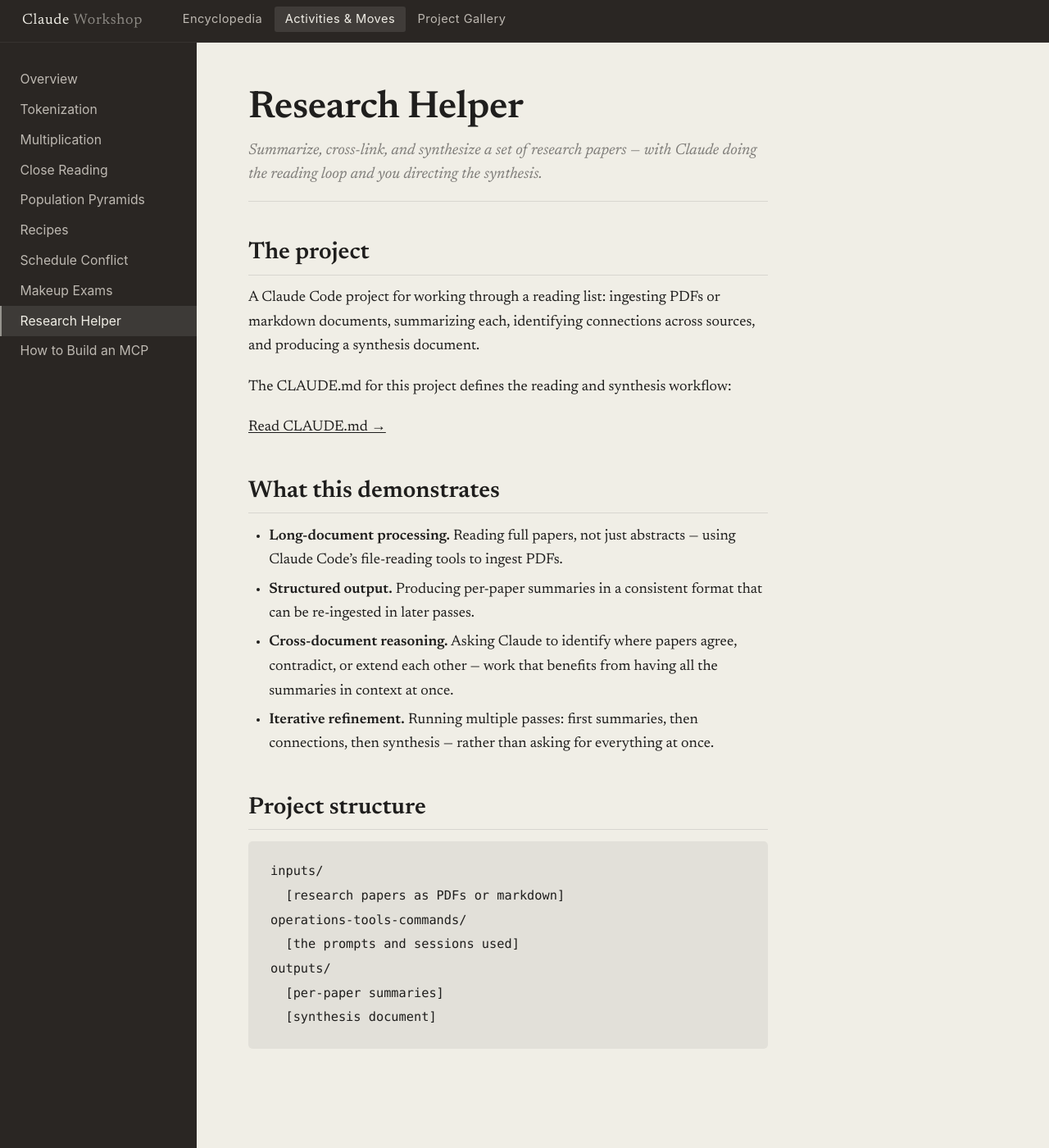
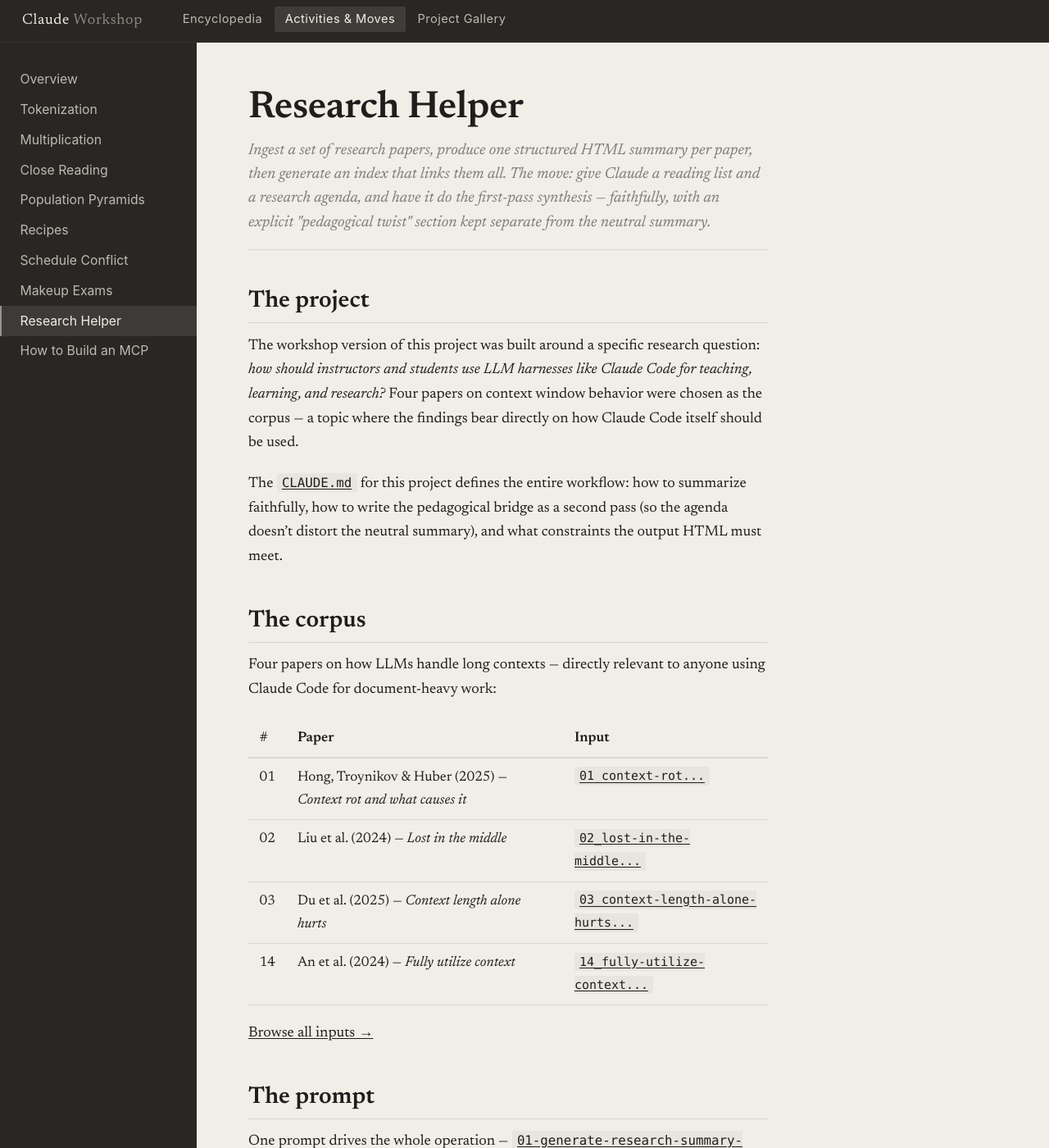
Before and after one commit to bok-learning-lab/claude-workshop-materials, a Jekyll site: the page built from activities/research-helper/index.md, in a window 1280 px wide and 1400 px high. Shown: the whole window at 82% size. Built offline with Jekyll 4.4.1, drawn with Linux system fonts in a browser that asks for light colours; some of the changed text lies outside the part shown.

Commit message:
Research Helper: beef up with paper table, GitHub links, prompt link, outputs, operations folder

````diff
--- a/activities/research-helper/index.md
+++ b/activities/research-helper/index.md
@@ -6,31 +6,50 @@ section: activities
 
 # Research Helper
 
-<div class="page-lead">Summarize, cross-link, and synthesize a set of research papers — with Claude doing the reading loop and you directing the synthesis.</div>
+<div class="page-lead">Ingest a set of research papers, produce one structured HTML summary per paper, then generate an index that links them all. The move: give Claude a reading list and a research agenda, and have it do the first-pass synthesis — faithfully, with an explicit "pedagogical twist" section kept separate from the neutral summary.</div>
 
 ## The project
 
-A Claude Code project for working through a reading list: ingesting PDFs or markdown documents, summarizing each, identifying connections across sources, and producing a synthesis document.
+The workshop version of this project was built around a specific research question: *how should instructors and students use LLM harnesses like Claude Code for teaching, learning, and research?* Four papers on context window behavior were chosen as the corpus — a topic where the findings bear directly on how Claude Code itself should be used.
 
-The CLAUDE.md for this project defines the reading and synthesis workflow:
+The [`CLAUDE.md`]({{ site.baseurl }}/activities/research-helper/CLAUDE.md) for this project defines the entire workflow: how to summarize faithfully, how to write the pedagogical bridge as a second pass (so the agenda doesn't distort the neutral summary), and what constraints the output HTML must meet.
 
-[Read CLAUDE.md →]({{ site.baseurl }}/activities/research-helper/CLAUDE.md)
+## The corpus
 
-## What this demonstrates
+Four papers on how LLMs handle long contexts — directly relevant to anyone using Claude Code for document-heavy work:
 
-- **Long-document processing.** Reading full papers, not just abstracts — using Claude Code's file-reading tools to ingest PDFs.
-- **Structured output.** Producing per-paper summaries in a consistent format that can be re-ingested in later passes.
-- **Cross-document reasoning.** Asking Claude to identify where papers agree, contradict, or extend each other — work that benefits from having all the summaries in context at once.
-- **Iterative refinement.** Running multiple passes: first summaries, then connections, then synthesis — rather than asking for everything at once.
+| # | Paper | Input |
+|---|---|---|
+| 01 | Hong, Troynikov & Huber (2025) — *Context rot and what causes it* | [`01_context-rot...`](https://github.com/bok-learning-lab/claude-code-20260519/blob/main/projects/06_research_helper/inputs/01_context-rot_hong-troynikov-huber_2025.md) |
+| 02 | Liu et al. (2024) — *Lost in the middle* | [`02_lost-in-the-middle...`](https://github.com/bok-learning-lab/claude-code-20260519/blob/main/projects/06_research_helper/inputs/02_lost-in-the-middle_liu_2024.pdf) |
+| 03 | Du et al. (2025) — *Context length alone hurts* | [`03_context-length-alone-hurts...`](https://github.com/bok-learning-lab/claude-code-20260519/blob/main/projects/06_research_helper/inputs/03_context-length-alone-hurts_du_2025.pdf) |
+| 14 | An et al. (2024) — *Fully utilize context* | [`14_fully-utilize-context...`](https://github.com/bok-learning-lab/claude-code-20260519/blob/main/projects/06_research_helper/inputs/14_fully-utilize-context_an_2024.pdf) |
 
-## Project structure
+[Browse all inputs →](https://github.com/bok-learning-lab/claude-code-20260519/tree/main/projects/06_research_helper/inputs)
 
-```
-inputs/
-  [research papers as PDFs or markdown]
-operations-tools-commands/
-  [the prompts and sessions used]
-outputs/
-  [per-paper summaries]
-  [synthesis document]
-```
+## The prompt
+
+One prompt drives the whole operation — [`01-generate-research-summary-prompt.md`](https://github.com/bok-learning-lab/claude-code-20260519/blob/main/projects/06_research_helper/operations-tools-commands/01-generate-research-summary-prompt.md). It instructs Claude to:
+
+1. Read each paper fully (all pages for PDFs)
+2. Write a **neutral summary** — claims, method, evidence, limitations — faithful to the paper on its own terms
+3. Write **"the twist"** as a separate second pass — an honest bridge to the research agenda. Mark speculative connections as speculative; say "limited but real" when that's the truthful reading
+
+The two-pass structure is the key design decision. Writing the neutral summary first prevents the research agenda from contaminating the factual account.
+
+## The outputs
+
+The project generated one self-contained HTML file per paper plus a hub index — all with inline CSS, no external dependencies:
+
+- **[Output index]({{ site.baseurl }}/activities/research-helper/outputs/index.html)** — the hub, with the research agenda stated at top and one-line glosses linking to each summary
+- [Context rot summary]({{ site.baseurl }}/activities/research-helper/outputs/01_context-rot_hong-troynikov-huber_2025.html)
+- [Lost in the middle summary]({{ site.baseurl }}/activities/research-helper/outputs/02_lost-in-the-middle_liu_2024.html)
+- [Context length alone hurts summary]({{ site.baseurl }}/activities/research-helper/outputs/03_context-length-alone-hurts_du_2025.html)
+- [Fully utilize context summary]({{ site.baseurl }}/activities/research-helper/outputs/14_fully-utilize-context_an_2024.html)
+
+## To run it yourself
+
+1. Clone or copy the project folder. Add your own papers to `inputs/` — PDFs or markdown, with numeric prefixes (`01_`, `02_`, …).
+2. Open Claude Code in the project. The `CLAUDE.md` loads automatically and sets the agenda.
+3. Paste the prompt from `operations-tools-commands/` and send. Claude reads every file in `inputs/` and writes to `outputs/`.
+4. Replace the research agenda in `CLAUDE.md` with your own question. The structure works for any domain.
````
Also changed, not shown: activities/index.md (+2 -2 lines), activities/research-helper/operations-tools-commands/01-generate-research-summary-prompt.md (added, +60 -0 lines).
